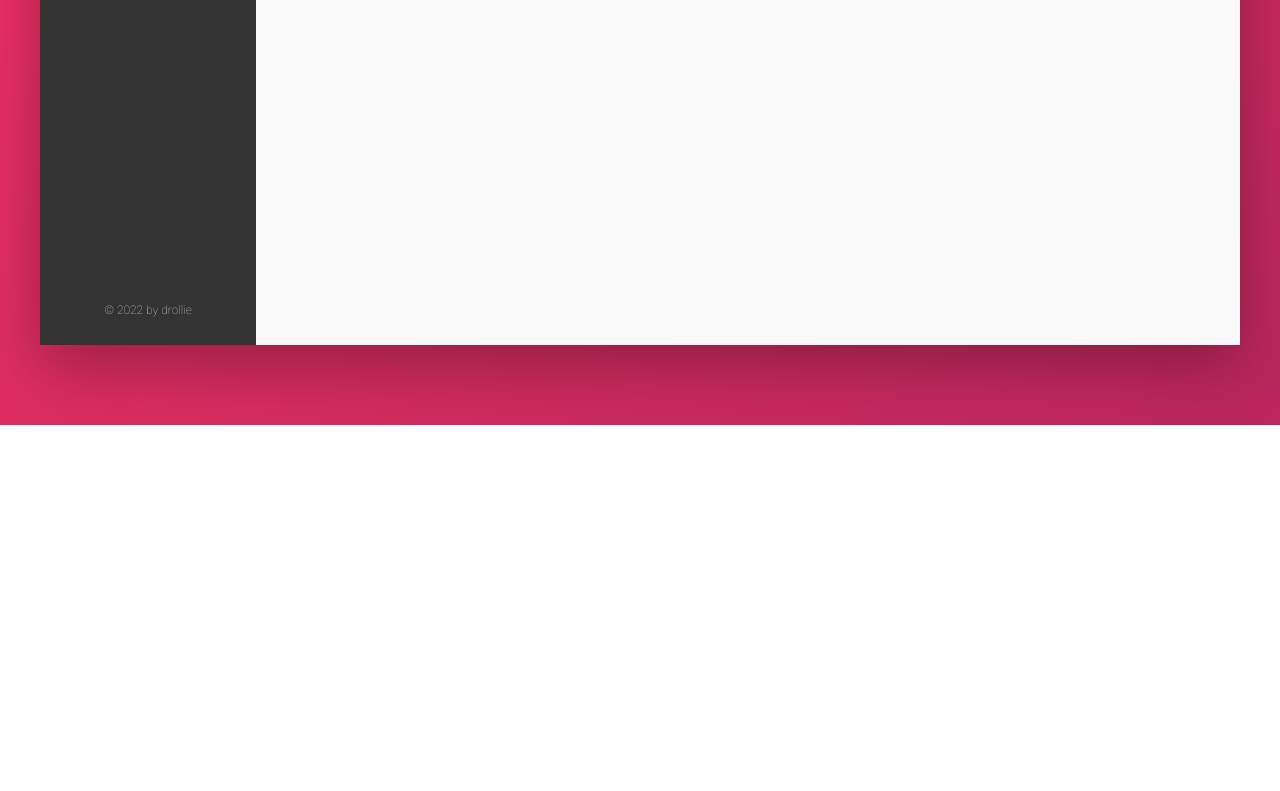
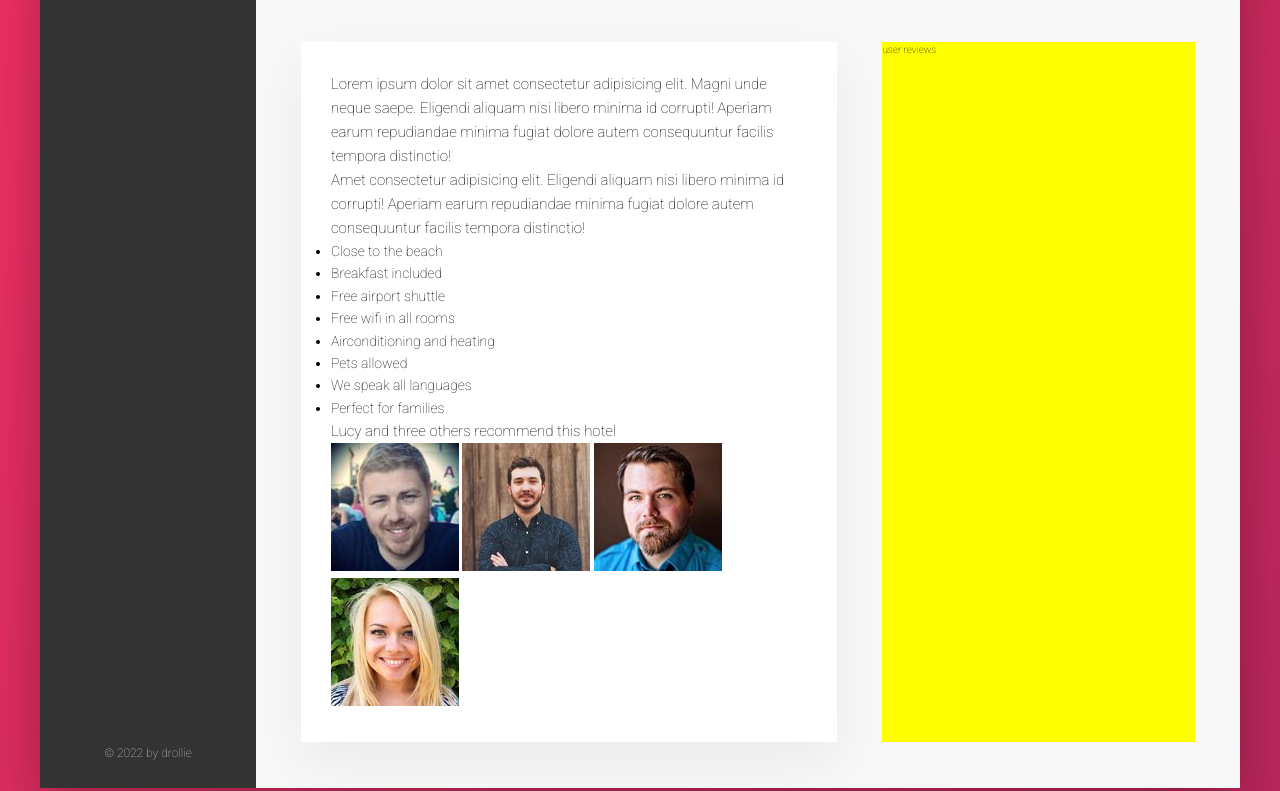
Before and after one commit to driesdriesdries/trillo, a website: page index.html in a window 1280 px wide. Shown: the part 605-1396 px from the top of the page. Before the commit the page ends 1030 px from the top, so only its background shows below. Drawn offline with Linux system fonts and the light colour scheme.

Commit message:
completed lesson 81

```diff
--- a/index.html
+++ b/index.html
@@ -82,6 +82,7 @@
                 </div>
 
             </nav>
+
             <main class="hotel-view">
                 <div class="gallery">
                     <figure class="gallery__item">
@@ -130,6 +131,44 @@
                     </div>
                 </div>
 
+                <div class="detail">
+                    <div class="description">
+                        <p class="paragraph">
+                            Lorem ipsum dolor sit amet consectetur adipisicing elit.
+                            Magni unde neque saepe. Eligendi aliquam nisi libero minima id corrupti! Aperiam earum repudiandae minima fugiat dolore autem consequuntur facilis tempora distinctio!
+                        </p>
+                        <p class="paragraph">
+                            Amet consectetur adipisicing elit.
+                            Eligendi aliquam nisi libero minima id corrupti! Aperiam earum repudiandae minima fugiat dolore autem consequuntur facilis tempora distinctio!
+                        </p>
+                        <ul class="list">
+                            <li class="list__item">Close to the beach</li>
+                            <li class="list__item">Breakfast included</li>
+                            <li class="list__item">Free airport shuttle</li>
+                            <li class="list__item">Free wifi in all rooms</li>
+                            <li class="list__item">Airconditioning and heating</li>
+                            <li class="list__item">Pets allowed</li>
+                            <li class="list__item">We speak all languages</li>
+                            <li class="list__item">Perfect for families</li>
+                        </ul>
+
+                        <div class="recommend">
+                            <p class="recommend__count">
+                                Lucy and three others recommend this hotel
+                            </p>
+                            <div class="recommend__friends">
+                                <img src="img/user-3.jpg" alt="photo of user 3" class="recommend__photo">
+                                <img src="img/user-4.jpg" alt="photo of user 4" class="recommend__photo">
+                                <img src="img/user-5.jpg" alt="photo of user 5" class="recommend__photo">
+                                <img src="img/user-6.jpg" alt="photo of user 6" class="recommend__photo">
+                            </div>
+                        </div>
+                    </div>
+                    <div class="user-reviews">
+                        user reviews
+                    </div>
+                </div>
+
             </main>
         </div>
     </div>
--- a/sass/_base.scss
+++ b/sass/_base.scss
@@ -3,7 +3,7 @@
     --color-primary-light: #ff3366;
     --color-primary-dark: #ba265d;
 
-    --color-grey-light-1: #faf9f9;
+    --color-grey-light-1: #f8f8f8;
     --color-grey-light-2: #f4f2f2;
     --color-grey-light-3: #f0eeee;
     --color-grey-light-4: #ccc;
@@ -13,6 +13,9 @@
     --color-grey-dark-3: #999;
 
     --shadow-dark: 0 2rem 6rem rgba(0,0,0, .3);
+    --shadow-light: 0 2rem 5rem rgba(0,0,0, .06);
+
+    --line: 1px solid var(--color-grey-light-2);
 }
 
 * {
@@ -33,7 +36,7 @@ html {
 
 body {
     font-family: Roboto, sans-serif;
-    font-weight: 100;
+    //font-weight: 300;
     line-height: 1.6;
     background-image: linear-gradient(to right bottom, var(--color-primary-light), var(--color-primary-dark));
     background-size: cover;
--- a/sass/_components.scss
+++ b/sass/_components.scss
@@ -178,9 +178,7 @@
 //Gallery
 .gallery {
     display: flex;
-    &__item{
 
-    }
     &__photo {
         width: 100%;
         display: block;
@@ -190,8 +188,9 @@
 //overview
 .overview {
     display: flex;
-    border-bottom: 1px solid var(--color-grey-light-2);
+    border-bottom: var(--line);
     align-items: center;
+    background-color: #fff;
 
     &__heading {
         font-size: 2.25rem;
--- a/sass/_layout.scss
+++ b/sass/_layout.scss
@@ -9,7 +9,7 @@
     font-size: 1.4rem;
     height: 7rem;
     background-color: white;
-    border-bottom: 1px solid var(--color-grey-light-2);
+    border-bottom: var(--line);
     display: flex;
     justify-content: space-between;
     align-items: center;
@@ -27,5 +27,22 @@
 }
 .hotel-view {
     flex:1;
-    height: 80rem;
 }
+.detail {
+    display: flex;
+    padding: 4.5rem;
+    background-color: var(--color-grey-light-1);
+    border-bottom: var(--line);
+}
+.description {
+    font-size: 1.4rem;
+    background-color: #fff;
+    box-shadow: var(--shadow-light);
+    flex: 0 0 60%;
+    margin-right: 4.5rem;
+    padding: 3rem;
+}
+.user-reviews {
+    background-color: yellow;
+    flex: 1;
+}
```
Also changed, not shown: css/style.css.
